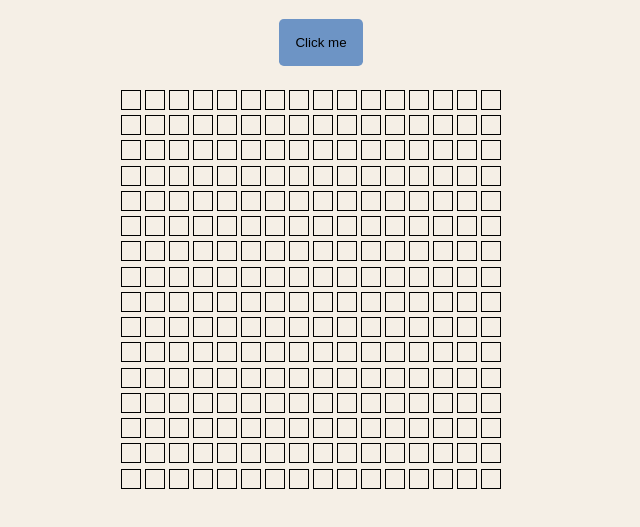
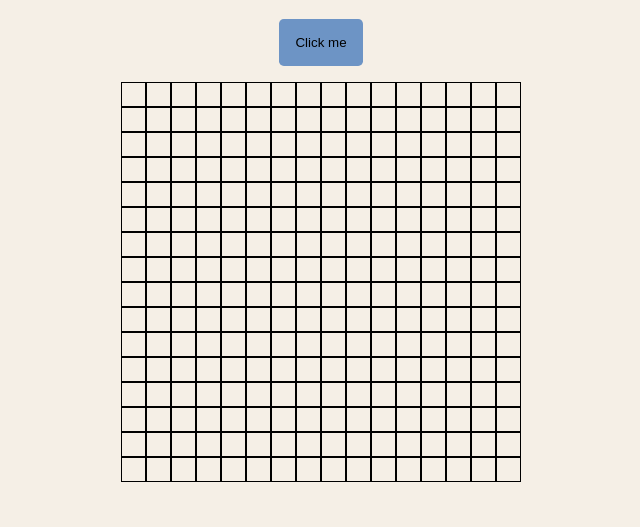
Before and after one commit to djsy104/odin-etch-a-sketch, a plain HTML site: page index.html in a window 1280 px wide. Shown: the part 61-588 px from the top of the page, without its empty margins (319-959 px from the left). Drawn offline with Linux system fonts and the light colour scheme.

Commit message:
feat: completed etch-a-sketch functionality
- Keeps container same size, regardless of grid size
- Implemented button prompt that asks user for grid size
- Recreates the grid after prompt

```diff
--- a/index.html
+++ b/index.html
@@ -9,7 +9,9 @@
   <body>
     <h1 id="title">Etch-A-Sketch</h1>
     <button id="pop-up">Click me</button>
-    <div id="container"></div>
+    <div id="container-padding">
+        <div id="container"></div>
+    </div>
     <script src="index.js"></script>
   </body>
 </html>
--- a/index.js
+++ b/index.js
@@ -1,9 +1,14 @@
 const container = document.querySelector('#container');
 const fragment = document.createDocumentFragment(); //Temporary staging area before adding to the DOM
 const button = document.querySelector('#pop-up');
-createGrid(256);
+let gridSize = getComputedStyle(document.documentElement).getPropertyValue("--n");
+//document.documentElement grabs the "html" doc
+//getComputerdStyle() grabs the style after all CSS is applied
+
+createGrid(gridSize);
 
 function createGrid(count) {
+  count = count**2
   container.innerHTML = ''; // Clears container before re-creating
   for (let i = 0; i < count; i++) {
     const div = document.createElement('div');
@@ -14,4 +19,13 @@ function createGrid(count) {
   container.appendChild(fragment);
 }
 
-button.addEventListener('click', () => {});
+button.addEventListener('click', () => {
+  gridSize = prompt("Please enter the grid size.");
+
+  if (gridSize > 100) {
+    alert("Please enter a value between 1 - 100");
+  } else {
+    document.documentElement.style.setProperty("--n", gridSize);
+    createGrid(gridSize);
+  }
+});
--- a/styles.css
+++ b/styles.css
@@ -1,3 +1,7 @@
+:root {
+  --n: 16;
+}
+
 body {
   background-color: #f5efe6;
   font-family: Helvetica, sans-serif;
@@ -8,24 +12,28 @@ body {
   justify-content: center;
 }
 
+#container-padding {
+  padding: 1rem;
+}
+
 #container {
   display: flex;
   flex-wrap: wrap;
   justify-content: flex-start;
   align-items: flex-start;
-  max-height: 50vmin;
-  max-width: 50vmin;
+  height: 50vmin;
+  width: 50vmin;
   margin: auto;
-  padding: 1.5rem;
-  gap: 0.5vmin;
+  /* gap: 0.5vmin; */
   aspect-ratio: 1/1;
 }
 
 .gridItem {
-  flex: 0 0 2.5vmin;
+  flex: 0 0 calc(100%/var(--n));
   aspect-ratio: 1 / 1;
-  border: 1px solid black;
-  box-sizing: border-box;
+  /* border: 1px solid black;
+  box-sizing: border-box; */
+  box-shadow: inset 0 0 0 1px currentColor
 }
 
 .gridItem:hover {
```
